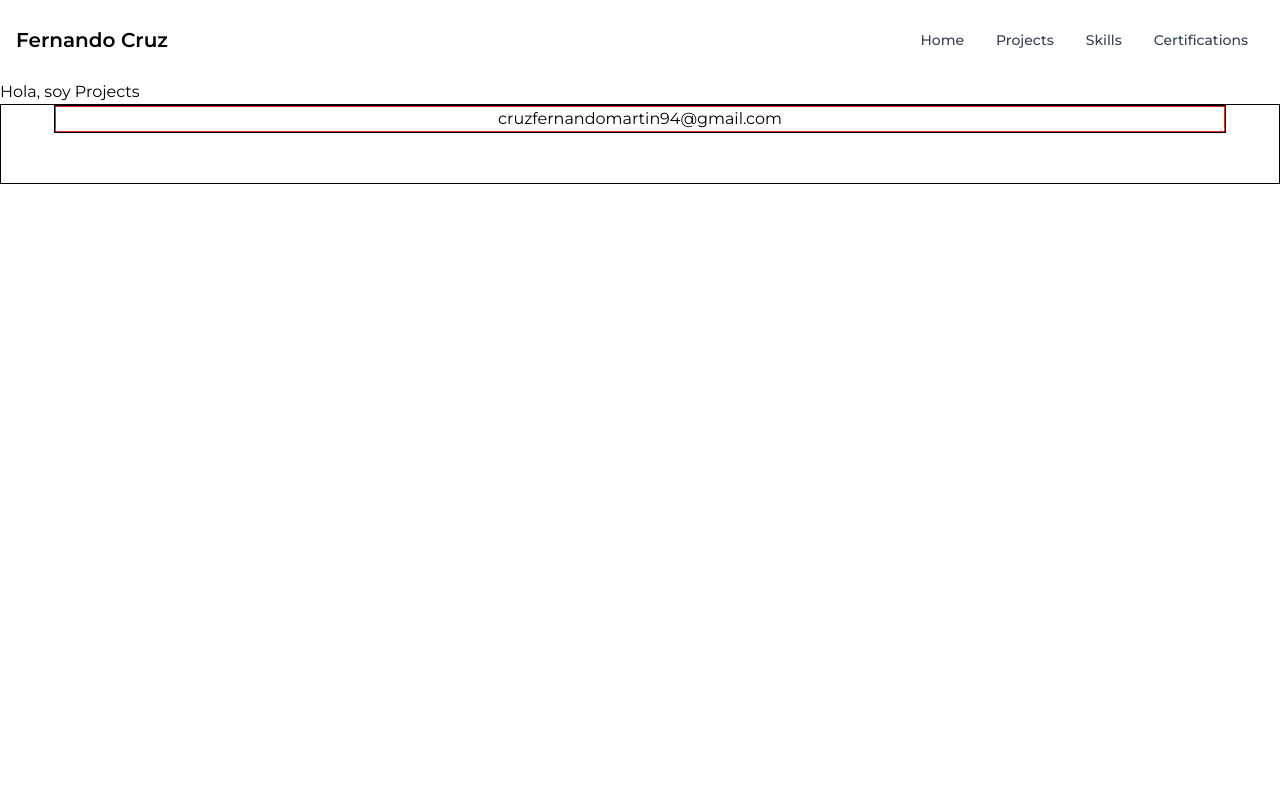
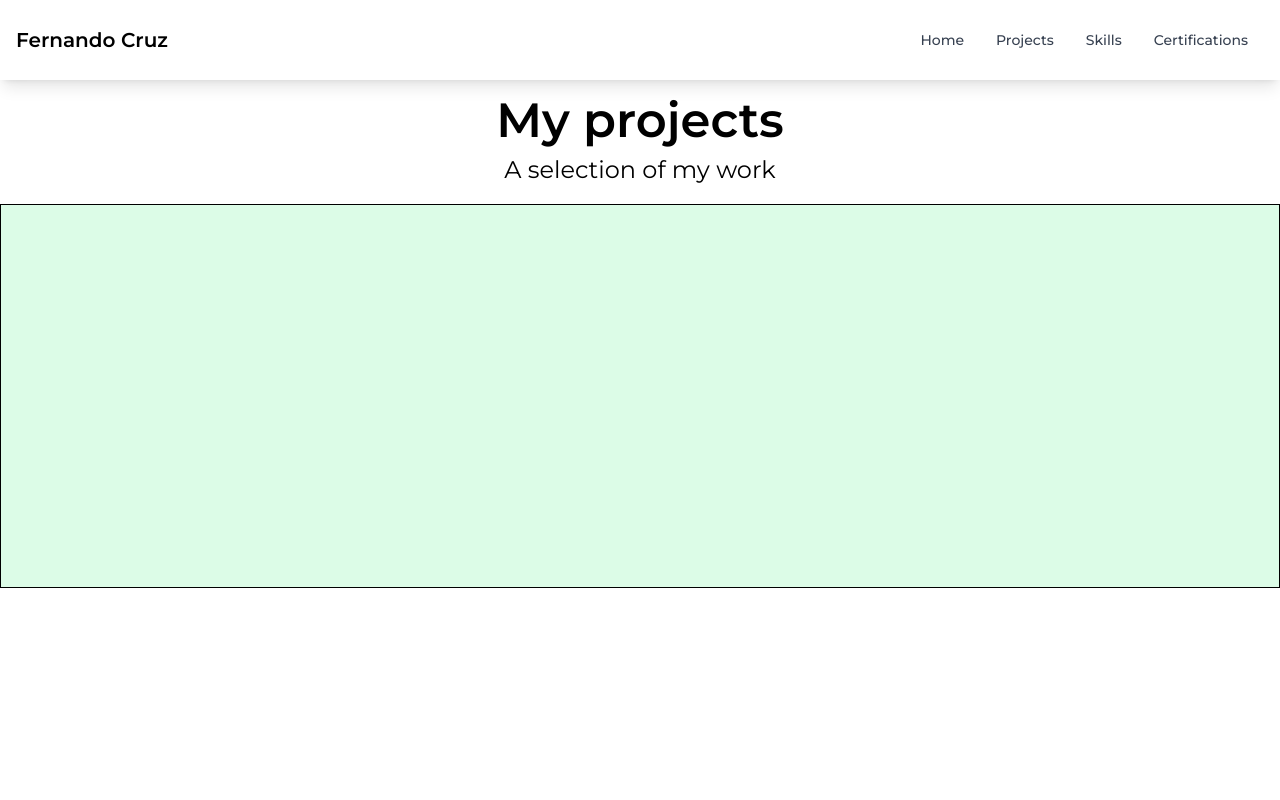
Before and after one commit to CruzFM/fernandocruz, a React (Create React App) app: page /projects in a window 1280 px wide. Shown: the top 800 px of the page. Built offline with nearby package versions, Linux system fonts and the light colour scheme.

Commit message:
styling changes on footer, header and home sections. Project section started

```diff
--- a/public/index.html
+++ b/public/index.html
@@ -7,7 +7,7 @@
     <meta name="theme-color" content="#000000" />
     <meta
       name="description"
-      content="Web site created using create-react-app"
+      content="Portfolio developed by Fernando Cruz"
     />
     <link rel="portfolio-icon" href="%PUBLIC_URL%/favicon.ico" />
     <title>Fernando Cruz</title>
--- a/src/App.css
+++ b/src/App.css
@@ -88,3 +88,9 @@ button{
 .h-70vh{
   height: 70vh;
 }
+
+.shadow-custom{
+  box-shadow: 5px 5px 34px 1px rgba(145,132,132,0.75);
+  -webkit-box-shadow: 5px 5px 34px 1px rgba(145,132,132,0.75);
+  -moz-box-shadow: 5px 5px 34px 1px rgba(145,132,132,0.75);
+}
--- a/src/components/Footer/Footer.jsx
+++ b/src/components/Footer/Footer.jsx
@@ -1,6 +1,6 @@
 export const Footer = ()=>{
     return(
-        <footer className="h-20 border border-solid border-black dark:bg-gray-900 dark:text-white">
+        <footer className="h-28 border border-solid border-black bg-gray-900 text-white">
             <div className="border border-solid border-black mx-auto my-0 w-11/12 flex flex-col content-center">
                 <a href="mailto:cruzfernandomartin94@gmail.com" className="text-center border border-solid border-red-600">
                     cruzfernandomartin94@gmail.com
--- a/src/components/Header/Header.jsx
+++ b/src/components/Header/Header.jsx
@@ -41,7 +41,7 @@ export default function Header(props) {
   };
 
   return (
-    <div className=" border-gray-200 px-2 sm:px-4 py-3.5 dark:bg-gray-900 2xl:bg-red-500">
+    <div className="px-2 sm:px-4 py-3.5 dark:bg-gray-900 2xl:bg-red-500 shadow-lg">
       <div className="container flex flex-wrap justify-between items-center mx-auto">
         <span className="self-center md:text-xl font-semibold whitespace-nowrap dark:text-white sm:text-xs sm:whitespace-normal">
           Fernando Cruz
--- a/src/components/Home/Home.jsx
+++ b/src/components/Home/Home.jsx
@@ -7,11 +7,11 @@ export default function Home(){
                 <div className="flex w-10/12 mx-auto my-0 flex-col items-center justify-center md:flex-row-reverse md:h-screen border-solid border-white border md:justify-between">
 
                     <div className='w-full  border-solid border-white border p-10'>
-                        <h1 className='text-3xl md:text-7xl text-center md:text-left'> <strong>Fernando Cruz</strong></h1>
+                        <h1 className='text-4xl md:text-7xl text-center md:text-left'> <strong>Fernando Cruz</strong></h1>
                         <p className='text-2xl md:text-5xl text-center md:text-left'>Front End Dev</p>
                     </div>
-                    <div className="py-3 border-solid border-white border w-full flex items-center justify-center">
-                        <img src={profilePic} className="max-w-full w-52 md:w-80 rounded" alt='picsum'/>
+                    <div className="py-3 border-solid border-white border w-full flex items-center justify-center ">
+                        <img src={profilePic} className="max-w-full w-52 md:w-80 rounded shadow-2xl" alt='picsum'/>
                     </div>
 
                 </div>
@@ -24,7 +24,7 @@ export default function Home(){
                     </div>
                     <div className=' border-black border w-full  md:w-3/4'>
                         <p className='py-2 text-base md:text-3xl'>Hi there, I'm Fernando! I'm a self-taught front end developer from Argentina.</p>
-                        <p className='py-2 text-base md:text-3xl'>Right now, I work as a Lawyer for my city's Government department, but I want to make a full career switch and break into the tech industry.</p>
+                        <p className='py-2 text-base md:text-3xl'>Right now, I work as a Lawyer for my city's Government department, but I want to make a full career switch and break into the tech industry!</p>
                         <p className='py-2 text-base md:text-3xl'>My main goal is to participate in challenging projects alongside a team whose main focus is collaboration and team work.</p>
                     </div>
                 </div>
--- a/src/components/Projects/Projects.jsx
+++ b/src/components/Projects/Projects.jsx
@@ -1,7 +1,13 @@
 export default function Projects(){
     return(
-        <div>
-            Hola, soy Projects
-        </div>
+        <section className="min-h-screen">
+            <div className="p-3">
+                <h2 className="text-3xl md:text-5xl text-center p-1"><strong>My projects</strong></h2>
+                <p className="text-2xl md:text-3x1 text-center p-1.5">A selection of my work</p>
+            </div>
+            <div className="border border-solid border-black h-96 bg-green-100">
+
+            </div>
+        </section>
     )
 }
```
